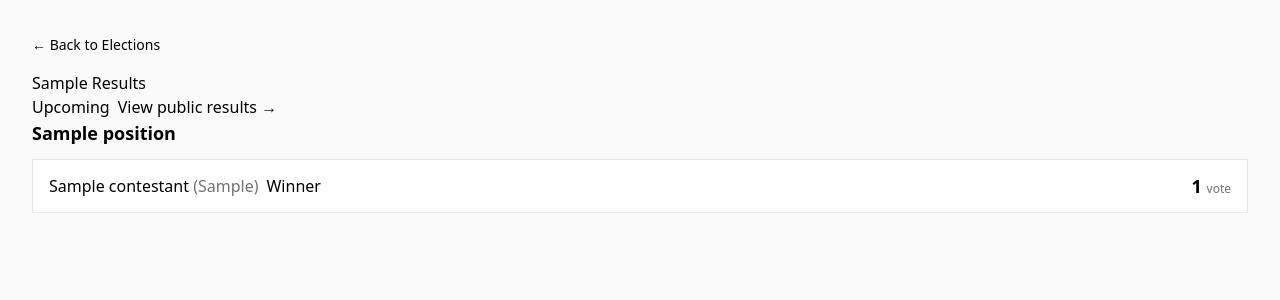
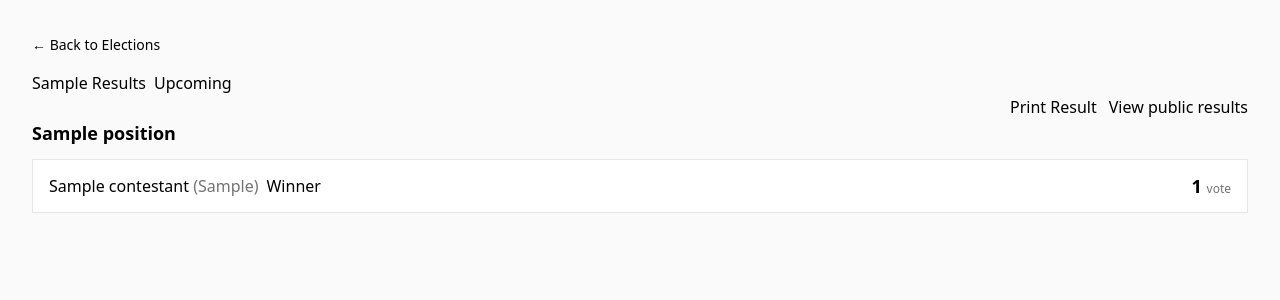
Before and after one commit to ultimatefaloe/naift_web_app, a Django app: page /dashboard/elections/1/results/ in a window 1280 px wide. Shown: the part 65-365 px from the top of the page. Run offline with Django 5.2, Linux system fonts and the light colour scheme; a user stored in the database is signed in; tables that the repository leaves empty hold one stand-in row (values such as "Sample post"); some libraries are stand-ins or nearby versions.

Commit message:
Add Print Result link to the admin Election Results page
Co-Authored-By: Claude Sonnet 5 <noreply@anthropic.com>

```diff
--- a/admin_panel/templates/admin_panel/election_results.html
+++ b/admin_panel/templates/admin_panel/election_results.html
@@ -9,19 +9,35 @@
 </a>
 
 <div class="page-header">
-    <div>
-        <h1 class="page-header__title">{{ election.session }} Results</h1>
-        <p class="page-header__sub flex flex-wrap items-center gap-2">
-            <span class="badge">{{ election.get_status_display }}</span>
-            {% if election.is_results_published %}
-                <a href="{% url 'voting:results_detail' election.pk %}" class="text-brand-purple hover:underline">
-                    View public results →
-                </a>
-            {% else %}
-                <span class="text-neutral-500">Not yet published to the public site.</span>
-            {% endif %}
-        </p>
+    {# ── Title block ── #}
+    <div class="min-w-0 flex-1">
+        <h1 class="page-header__title flex flex-wrap items-center gap-x-2 gap-y-1">
+            <span class="min-w-0 break-words">{{ election.session }} Results</span>
+            <span class="badge shrink-0">{{ election.get_status_display }}</span>
+        </h1>
+
+        {% if not election.is_results_published %}
+            <p class="page-header__sub mt-2">Not yet published to the public site.</p>
+        {% endif %}
     </div>
+
+    {# ── Actions ── #}
+    {% if election.is_results_published %}
+    <div class="flex items-center justify-self-end gap-3">
+        <a href="{% url 'admin_panel:election_results_print' election.pk %}"
+           target="_blank" rel="noopener"
+           class="btn btn-primary justify-center sm:w-auto">
+            <i class="fa fa-print h-4 w-4" aria-hidden="true" class="text-brand-purple-soft"></i>
+            <span>Print Result</span>
+        </a>
+        <a href="{% url 'voting:results_detail' election.pk %}"
+           target="_blank" rel="noopener"
+           class="btn btn-outline justify-center sm:w-auto">
+            <i class="fa fa-eye h-4 w-4" aria-hidden="true" class="text-brand-purple"></i>
+            <span>View public results</span>
+        </a>
+    </div>
+    {% endif %}
 </div>
 
 {% regroup tallies by position as position_list %}
```
Also changed, not shown: admin_panel/tests.py (+12 -0 lines).
